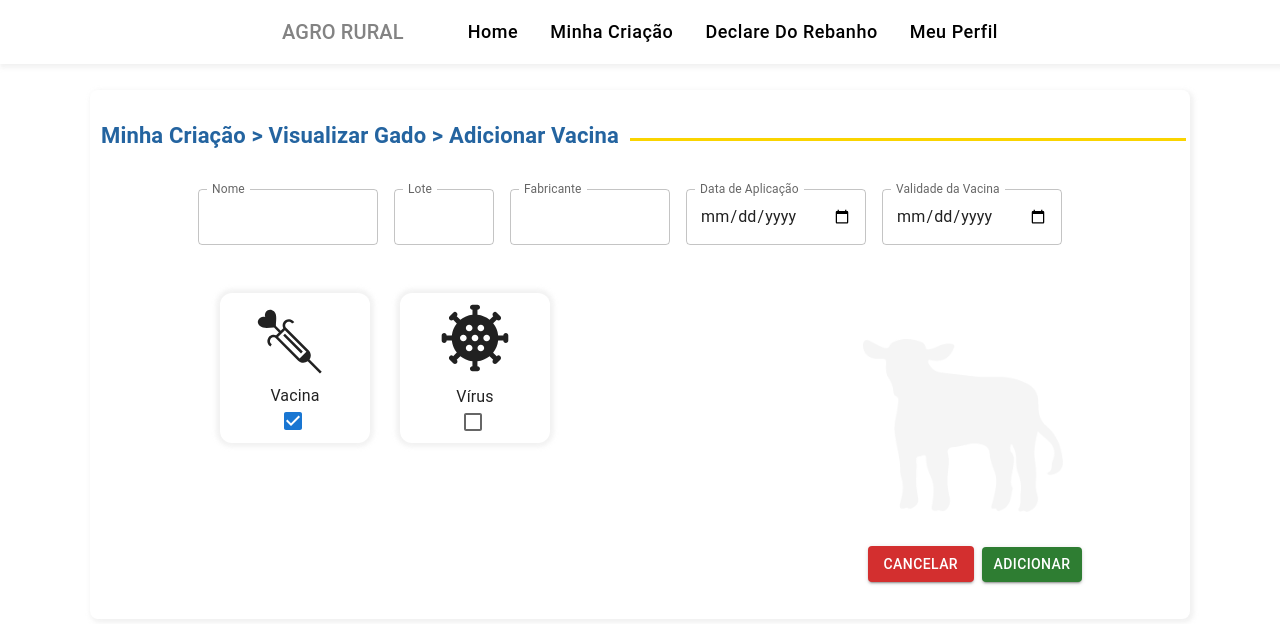
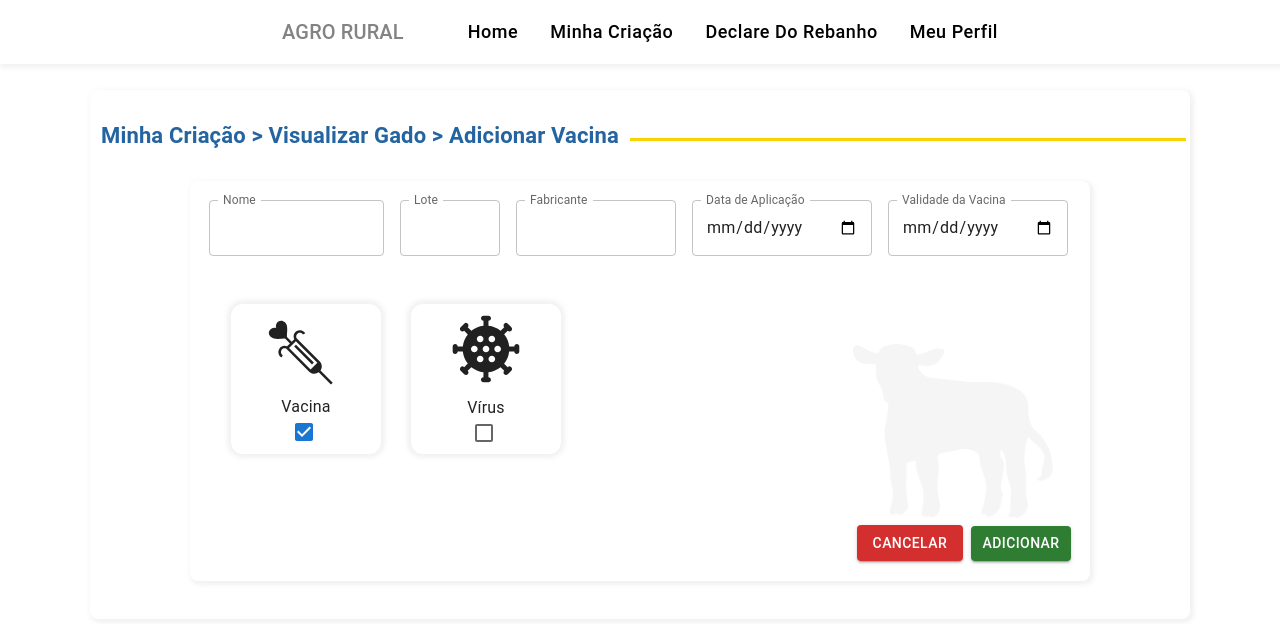
Before and after one commit to tccwebrural/Reac-tcc, a React (Create React App) app: page /cadastroVacina/CadastroVacina in a window 1280 px wide. Shown: the top 624 px of the page. Built offline with nearby package versions, Linux system fonts and the light colour scheme.

Commit message:
Estilo Finalizadao Form, CadastroVacina, EditAnimalData

```diff
--- a/src/modules/animals/pages/Form.css
+++ b/src/modules/animals/pages/Form.css
@@ -26,7 +26,9 @@
 }
 #Block-CowImage-Form{
     display: flex;
-    justify-content: end;
+    justify-content: start;
+    margin-right: 10%;
+    margin-left: -10%;
 }
 #CowImage-Form{
     width: 350px;
@@ -44,5 +46,12 @@
     height: 140px;
     position: relative;
     margin-right: -120%;
-    margin-top: 30%;
+    margin-top: 26%;
 }
+#Btns-SaveCancel-Form{
+    display: flex;
+    justify-content: end;
+    align-items: flex-end;
+    height: 220px;
+
+}
--- a/src/modules/animals/pages/Form.tsx
+++ b/src/modules/animals/pages/Form.tsx
@@ -36,7 +36,7 @@ const FormAnimalPage = (): ReactElement => {
         <Box sx={{ "& .MuiTextField-root": { m: 1, width: "33ch" } }}>
           <Grid>
             <Item id="AnimalRegister-Form">
-              <FormControl sx={{ m: 1, minWidth: 221 }}>
+              <FormControl sx={{ m: 1, minWidth: 255 }}>
                 <InputLabel htmlFor="grouped-select">Categoria</InputLabel>
                 <Select label="Grouping" name="category">
                   <MenuItem value={1}>Vaca</MenuItem>
@@ -56,6 +56,7 @@ const FormAnimalPage = (): ReactElement => {
                 InputLabelProps={{
                   shrink: true,
                 }}
+                style={{ width: 268 }}
               />
 
               <TextField
@@ -65,6 +66,7 @@ const FormAnimalPage = (): ReactElement => {
                 InputLabelProps={{
                   shrink: true,
                 }}
+                style={{ width: 340 }}
               />
 
               <TextField
@@ -75,7 +77,7 @@ const FormAnimalPage = (): ReactElement => {
                 }}
                 name="birthday"
               />
-              <FormControl sx={{ m: 1, minWidth: 221 }}>
+              <FormControl sx={{ m: 1, minWidth: 270 }}>
                 <InputLabel htmlFor="type">Tipo</InputLabel>
                 <Select label="Grouping" name="type">
                   <MenuItem value={1}>Gado de Corte</MenuItem>
@@ -94,22 +96,16 @@ const FormAnimalPage = (): ReactElement => {
 
               <Stack direction="row" spacing={2}>
                 <Grid container justifyContent="flex-end">
-                  <Stack spacing={2} direction="row" sx={{ marginRight: 7.5 }}>
+                  <Stack spacing={2} direction="row" sx={{ marginRight: 1 }}>
                     <div id="Block-CowImage-Form">
                       <img id="CowImage-Form" src={vaca} alt="vaca" />
                     </div>
                     <div id="Block-CalfImage-Form">
                       <img id="CalfImage-Form" src={bezerro} alt="bezerro" />
                     </div>
-                    <div className="Btns-SaveCancel-Form">
+                    <div id="Btns-SaveCancel-Form">
                       <Button
-                        style={{
-                          marginRight: 4,
-                          paddingTop: 2.5,
-                          paddingBottom: 2.5,
-                          paddingLeft: 13,
-                          paddingRight: 13,
-                        }}
+                       sx={{ marginRight: 1 }}
                         variant="contained"
                         color="error"
                         component={Link}
@@ -118,7 +114,7 @@ const FormAnimalPage = (): ReactElement => {
                         Cancelar
                       </Button>
 
-                      <Button variant="contained" color="success">
+                      <Button variant="contained" color="success" sx={{paddingTop:2.3,paddingBottom:2.3}}>
                         Salvar
                       </Button>
                     </div>
--- a/src/modules/cadastroVacina/CadastroVacina.css
+++ b/src/modules/cadastroVacina/CadastroVacina.css
@@ -20,6 +20,14 @@
     margin-top: 8px;
     margin-right: 5px;
     margin-left: -220px;
+}
+#Block-AnimalData{
+    width: 900px;
+    height: 400px;
+    margin: auto;
+    padding: 1%;
+    box-shadow: 2px 2px 4px 2px var(--cor111);
+    border-radius: 8px;
 }
 #Block-VaccineIcons{
     display: flex;
@@ -46,17 +54,18 @@
 #VacinaIcon-Txt{
     text-align: center;
 }
-#Block-CalfImgae-CadastroVacina{
+#Block-CalfImage-CadastroVacina{
     display: flex;
     justify-content: end;
-    margin-top: -16%;
+    margin-top: -20%;
 }
 #CalfImgae-CadastroVacina{
     width: 200px;
     margin-right: 3%;
-    margin-bottom: 2%;
+    margin-top: 3%;
 }
 #Btns-Add-Cancel-CadastroVacina{
     display: flex;
     justify-content: end;
+    margin-top: -1%;
 }
--- a/src/modules/cadastroVacina/CadastroVacina.tsx
+++ b/src/modules/cadastroVacina/CadastroVacina.tsx
@@ -30,7 +30,7 @@ const CadastroVacina = (): ReactElement => {
             <span id="Block-Line-VaccineRegister"></span>
           </div>
 
-          <div className="Block-AnimalData">
+          <div id="Block-AnimalData">
             <Box
               sx={{
                 "& .MuiTextField-root": { m: 1, width: "25ch" },
@@ -38,7 +38,7 @@ const CadastroVacina = (): ReactElement => {
             >
 
                 <TextField
-                  style={{ width: 180 }}
+                  style={{ width: 175 }}
                   label="Nome"
                   type="text"
                   InputLabelProps={{
@@ -104,7 +104,7 @@ const CadastroVacina = (): ReactElement => {
                   </fieldset>
                 </div>
 
-                <div id="Block-CalfImgae-CadastroVacina">
+                <div id="Block-CalfImage-CadastroVacina">
                   <img
                     id="CalfImgae-CadastroVacina"
                     src={bezerro}
@@ -124,10 +124,7 @@ const CadastroVacina = (): ReactElement => {
                       Cancelar
                     </Button>
 
-                    <Button variant="contained" color="success" sx={{
-                        paddingTop:2.2,
-                        paddingBottom:2.2,
-                      }}>
+                    <Button variant="contained" color="success" sx={{paddingTop:2.2,paddingBottom:2.2,}}>
                       Adicionar
                     </Button>
                   </Grid>
--- a/src/modules/editAnimalData/EditAnimalData.css
+++ b/src/modules/editAnimalData/EditAnimalData.css
@@ -52,7 +52,7 @@
     position: relative;
     margin-right: -130%;
     margin-top: 7%;
-    margin-right: 7%;
+    margin-right: 4%;
     margin-bottom: -2%;
 }
 #Btns-Update-Cancel-EditAnimalData{
@@ -60,5 +60,6 @@
     display: flex;
     justify-content: end;
     align-items: flex-end;
-    margin-right: 22px;
+    margin-right: -2px;
+    margin-top: 2%;
 }
--- a/src/modules/editAnimalData/EditAnimalData.tsx
+++ b/src/modules/editAnimalData/EditAnimalData.tsx
@@ -41,7 +41,7 @@ const EditAnimalData = (): ReactElement => {
 
           >
 
-              <FormControl sx={{ m: 1, minWidth: 221 }}>
+              <FormControl sx={{ m: 1, minWidth: 260 }}>
               <InputLabel htmlFor="grouped-select">Categoria</InputLabel>
               <Select
                 label="Grouping"
@@ -57,7 +57,7 @@ const EditAnimalData = (): ReactElement => {
               </Select>
             </FormControl>
               <TextField
-                style={{ width: 250 }}
+                style={{ width: 270 }}
                 label="Identificador"
                 InputLabelProps={{
                   shrink: true,
@@ -79,7 +79,7 @@ const EditAnimalData = (): ReactElement => {
                 }}
               />
 
-              <FormControl sx={{ m: 1, minWidth: 231 }}>
+              <FormControl sx={{ m: 1, minWidth: 271 }}>
               <InputLabel htmlFor="type">Tipo</InputLabel>
               <Select
                 label="Grouping"
@@ -91,7 +91,7 @@ const EditAnimalData = (): ReactElement => {
             </FormControl>
 
                <TextField
-                style={{ width: 260 }}
+                style={{ width: 279 }}
                 label="Peso"
                 type="password"
                 InputLabelProps={{
@@ -108,11 +108,12 @@ const EditAnimalData = (): ReactElement => {
             <div id="Btns-Update-Cancel-EditAnimalData">
               <Grid item sx={{ margin: 1 }}>
               <Button
-                      style={{marginRight: 4,padding:3,paddingLeft:10, paddingRight:10}}
+                      sx={{ margin: 1 }}
                       variant="contained"
                       color="error"
                       component={Link}
                       to="/animals/list"
+
                     >
                       Cancelar
                     </Button>
@@ -121,6 +122,7 @@ const EditAnimalData = (): ReactElement => {
                       variant="contained"
                       color="success"
                       onClick={salvarDadosAnimal}
+                      sx={{paddingTop:2.3,paddingBottom:2.3,}}
                     >
                       Atualizar
                     </Button>
--- a/src/style.css
+++ b/src/style.css
@@ -7,15 +7,3 @@
     padding: 1px;
     padding-bottom: 3%;
 }
-.Btns-SaveCancel-Form{
-    display: flex;
-    justify-content: end;
-    align-items: flex-end;
-    height: 220px;
-
-}
-.Block-AnimalData{
-    width: 900px;
-    height: 400px;
-    margin: auto;
-}
```
